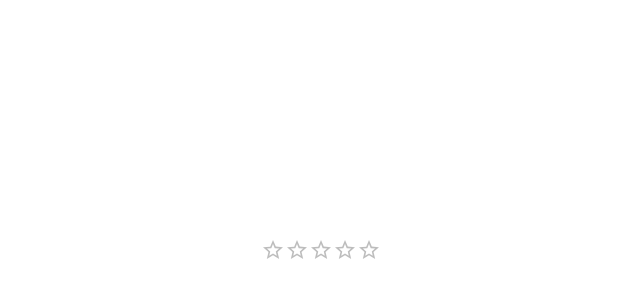
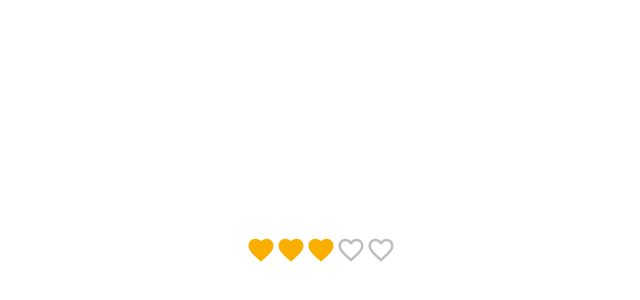
Before and after one commit to leo-mutuku/react-mui, a React (Vite) app: page / in a window 1280 px wide. Shown: the part 150-450 px from the top of the page, without its empty margins (319-959 px from the left). Built offline with nearby package versions, Linux system fonts and the light colour scheme.

Commit message:
star update

```diff
--- a/src/component/MuiStar.tsx
+++ b/src/component/MuiStar.tsx
@@ -1,9 +1,25 @@
 import { Stack, Rating } from "@mui/material"
+import { useState } from "react"
+import FavoriteIcon from "@mui/icons-material/Favorite"
+import  FavoriteBorderIcon  from "@mui/icons-material/FavoriteBorder"
+
+
+
 
 export const MuiStar = () => {
+    const [value, setValue] = useState<number | null>(3)
+    const handleChange = (event: React.ChangeEvent<{}>, newValue: number | null)=>{
+        setValue(newValue)
+
+    }
   return (
     <Stack spacing={2}>
-        <Rating />
+        <Rating value={value}
+        readOnly
+        size="large"
+        precision={0.5} onChange={handleChange}
+        icon={<FavoriteIcon fontSize='inherit'/>}
+        emptyIcon={<FavoriteBorderIcon fontSize='inherit'/>}/>
     </Stack>
   )
 }
```
